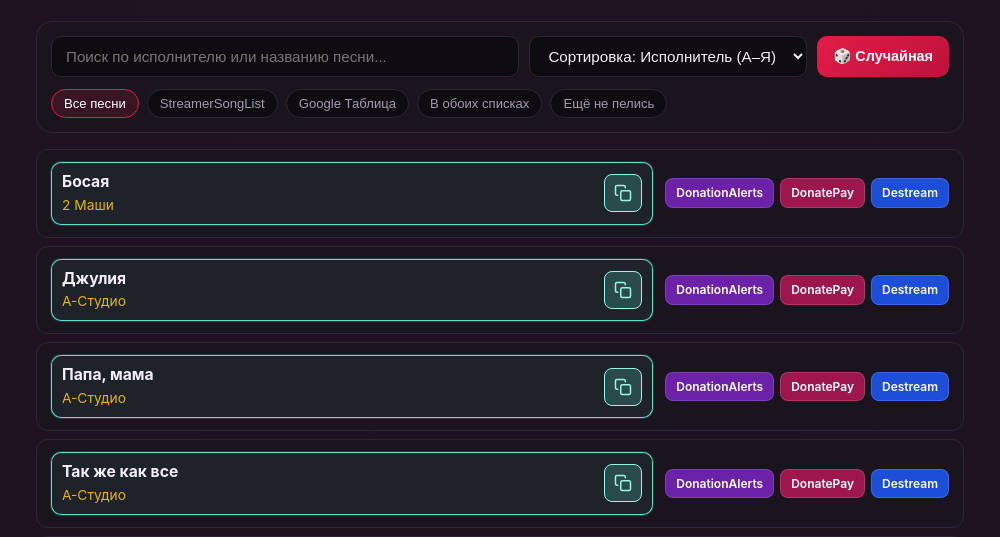
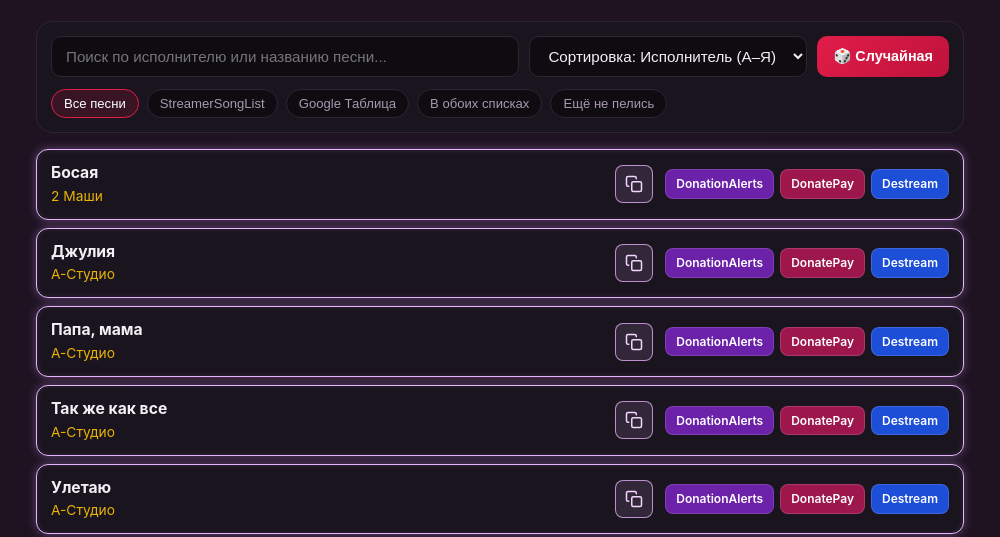
Before and after one commit to msk239/clubnika-song, a plain HTML site: page index.html in a window 1280 px wide. Shown: the part 145-682 px from the top of the page, without its empty margins (140-1140 px from the left). Drawn offline with Linux system fonts and the light colour scheme.

Commit message:
Move soft lavender border and glow to song-item card

```diff
--- a/index.html
+++ b/index.html
@@ -229,6 +229,10 @@
     .donate-ds { background: #1d4ed8; }
 
 
+    .song-item {
+      border: 1.5px solid #e9b5ff !important;
+      box-shadow: 0 0 10px rgba(216, 167, 255, 0.35), inset 0 0 6px rgba(233, 181, 255, 0.12);
+    }
     .song-copy-group {
       display: flex;
       align-items: center;
@@ -236,11 +240,6 @@
       gap: 10px;
       flex: 1 1 auto;
       min-width: 0;
-      padding: 8px 10px;
-      border: 1.5px solid rgba(94, 234, 212, 0.96);
-      border-radius: 10px;
-      background: rgba(94, 234, 212, 0.07);
-      box-shadow: 0 0 0 1px rgba(153, 246, 228, 0.14);
     }
     .copy-song-btn {
       width: 38px;
@@ -251,20 +250,20 @@
       align-items: center;
       justify-content: center;
       border-radius: 8px;
-      border: 1.5px solid #99f6e4;
-      background: rgba(94, 234, 212, 0.2);
-      color: #99f6e4;
+      border: 1.5px solid rgba(233, 181, 255, 0.75);
+      background: rgba(233, 181, 255, 0.12);
+      color: #f3d5ff;
       cursor: pointer;
       transition: transform 0.12s ease, background 0.15s ease, color 0.15s ease, border-color 0.15s ease;
     }
     .copy-song-btn:hover {
-      background: rgba(20, 184, 166, 0.25);
+      background: rgba(233, 181, 255, 0.24);
       transform: translateY(-1px);
     }
     .copy-song-btn.copied {
-      border-color: #34d399;
+      border-color: #6ee7b7;
       background: rgba(16, 185, 129, 0.25);
-      color: #6ee7b7;
+      color: #a7f3d0;
     }
     .copy-toast {
       position: fixed;
```
